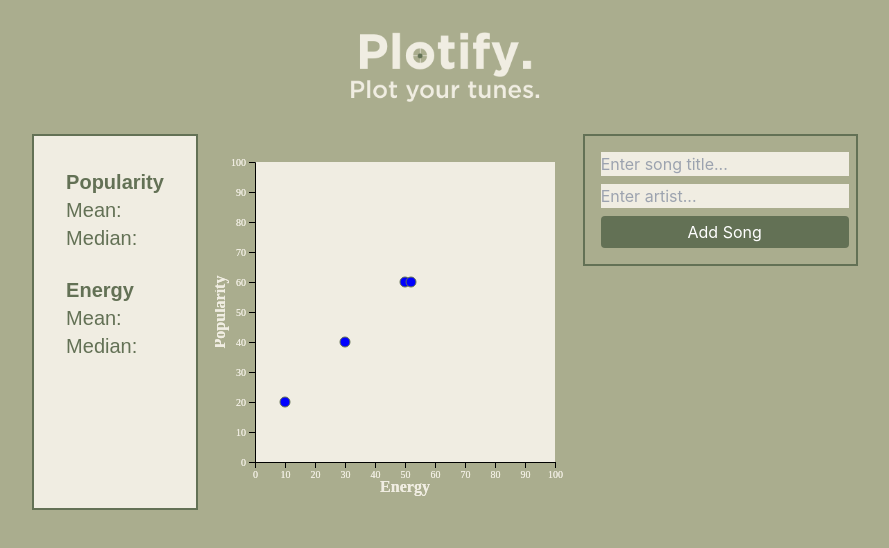
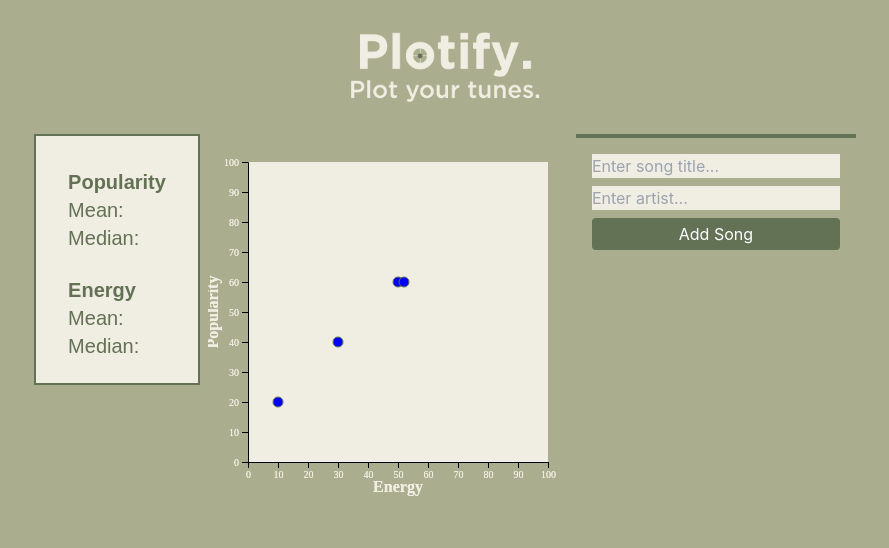
Before and after one commit to cs0320-f23/term-project-xdargan-ssanu-aleblan2-ehuang50, a React (Create React App) app in the folder frontend/: page / in a window 1280 px wide. Shown: the top 548 px of the page, without its empty margins (195-1084 px from the left). Built offline with nearby package versions, Linux system fonts and the light colour scheme.

Commit message:
fix: trackdisplay func, weird babel error

```diff
--- a/frontend/package.json
+++ b/frontend/package.json
@@ -11,7 +11,7 @@
     "react": "^18.2.0",
     "react-chartjs-2": "^5.2.0",
     "react-dom": "^18.2.0",
-    "react-scripts": "5.0.1",
+    "react-scripts": "^5.0.1",
     "web-vitals": "^2.1.4"
   },
   "scripts": {
@@ -39,6 +39,7 @@
     ]
   },
   "devDependencies": {
+    "@babel/plugin-proposal-private-property-in-object": "^7.21.11",
     "tailwindcss": "^3.3.5"
   }
 }
--- a/frontend/src/components/Stage.jsx
+++ b/frontend/src/components/Stage.jsx
@@ -1,6 +1,5 @@
 import React from 'react'
 import Logo from './Logo'
-import InputBar from './InputBar'
 import TrackDisplay from './TrackDisplay'
 import Stats from './Stats'
 import Graph from './Graph'
@@ -20,7 +19,7 @@
           <Logo />
         </div>
         <div className='flex'>
-          <div className='flex w-1/4'>
+          <div className='flex w-1/4 h-2/3'>
             <Stats
             att1="Popularity"
             att2="Energy"
@@ -35,12 +34,9 @@
             att1="Energy"
             att2="Popularity"/>
           </div>
-          <div className='flex flex-col text-center h-1/2 w-1/3'>
+          <div className='flex flex-col text-center h-full w-2/3'>
             <TrackDisplay/>
           </div>
-
-        </div>
-        <div className='flex'>
         </div>
     </div>
   )
--- a/frontend/src/components/TrackDisplay.jsx
+++ b/frontend/src/components/TrackDisplay.jsx
@@ -11,12 +11,11 @@
     };
 
     return (
+        <div className='flex flex-col overflow-scroll'>
             <div className="overflow-scroll border-dksage border-2">
-          <div>
                 {songs.map((song, index) => (
                 <SongBox
                     key={index}
-                // Assuming you have an image URL for the new song, you can modify accordingly
                     url={require("../image/clairo.png")}
                     title={song.title}
                     artist={song.artist}
@@ -30,34 +29,3 @@
     };
 
     export default TrackDisplay;
-
-// return (
-//     <div className="overflow-scroll border-dksage border-2">
-//         <div>
-//             <SongBox
-//                 url={require("../image/lizzymcalpine.jpeg")}
-//                 title="Same Boat"
-//                 artist="Lizzy McAlpine"
-//                 color="red-600"/>
-//             <SongBox
-//                 url={require("../image/clairo.png")}
-//                 title="Closer to You"
-//                 artist="Clairo"/>
-//             <SongBox
-//                 url={require("../image/duster.jpeg")}
-//                 title="Inside Out"
-//                 artist="Duster"/>
-//             <SongBox
-//                 url={require("../image/macdemarco.jpeg")}
-//                 title="Moonlight on..."
-//                 artist="Mac Demarco"/>
-//             <SongBox
-//                 url={require("../image/frankocean.jpeg")}
-//                 title="Self Control"
-//                 artist="Frank Ocean"/>
-//         </div>
-//     </div>
-// );
-// }
-
-// export default TrackDisplay
```
Also changed, not shown: 1 other file (tests, documents, lock files or other folders). Lines whose indentation alone changed are shown as unchanged.
